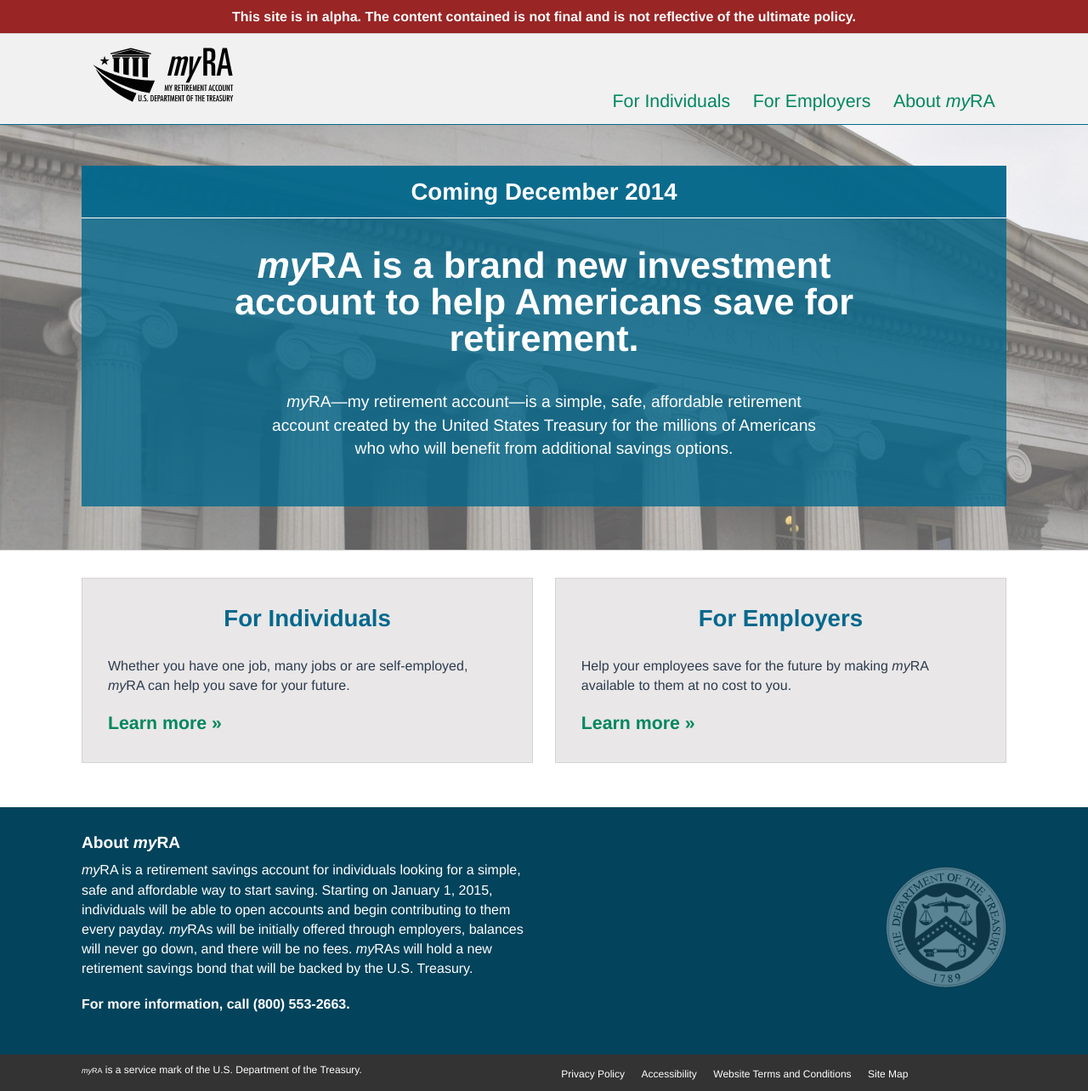
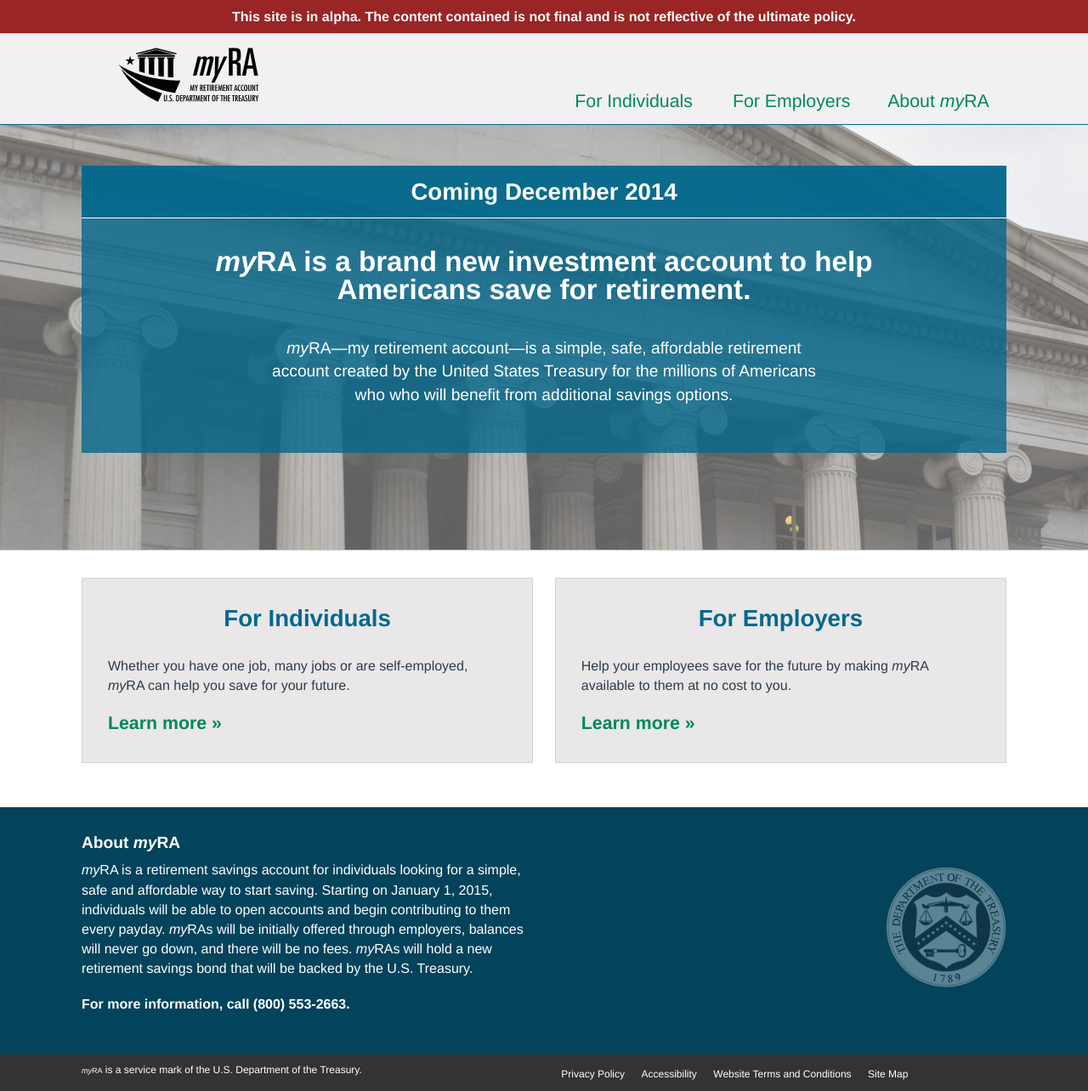
Before and after one commit to 18F/myra, a Jekyll site: the page built from index.html, in a window 1280 px wide. Shown: the whole page at 85% size. Built offline with Jekyll 4.4.1, drawn with Linux system fonts in a browser that asks for light colours; nearby versions of some CDN libraries.

Commit message:
Responsive tweaks

```diff
--- a/static/_sass/_custom.scss
+++ b/static/_sass/_custom.scss
@@ -32,13 +32,17 @@
 
   .container {
     position: relative;
+
+    @include media($tiny-down) {
+      padding: 0;
+    }
   }
 
   hgroup {
     padding: 1em 0;
 
     @include media($medium-up) {
-      float: left;
+      @include span-columns(3);
     }
   }
 
@@ -51,12 +55,10 @@
 .site-nav {
   @include span-columns(12);
   text-align: center;
-
-  ul {
-    display: inline-block;
-  }
+  border-top: 1px solid #c1c1c1;
 
   li {
+    @include span-columns(4, block-collapse);
     float: left;
   }
 
@@ -66,6 +68,10 @@
     display: block;
     padding: em(10);
 
+    @include media($tiny-down) {
+      font-size: .875em;
+    }
+
     &.current-page {
       background: darken($light-gray, 8);
       color: #000;
@@ -78,17 +84,27 @@
     }
   }
 
+
   @include media($medium-up) {
-    @include span-columns(8);
-    float: right;
-
-    ul {
-      float: right;
+    @include span-columns(9);
+    border-top: none;
+
+    li {
+      @include span-columns(3 of 9, block-collapse);
     }
 
     a {
       padding: 3em em(10) .5em;
       font-size: $base-font-size * 1.333;
+    }
+  }
+
+  @include media($large-up) {
+    @include span-columns(6);
+    @include shift(3);
+
+    li {
+      @include span-columns(2 of 6, block-collapse);
     }
   }
 
@@ -143,6 +159,15 @@
   background-size: cover;
   min-height: 500px;
 
+  @include media($tiny-down) {
+    padding: 0;
+    min-height: 0;
+
+    .container {
+      padding: 0;
+    }
+  }
+
   .display,
   .sub-headline {
     @include span-columns(12);
@@ -163,8 +188,8 @@
   .lead-text {
     @include span-columns(12);
     @include shift(0);
+    text-align: center;
     margin-top: 2em;
-    text-align: center;
 
     @include media($large-up) {
       @include span-columns(8);
@@ -194,7 +219,7 @@
   position: absolute;
   top: 0;
   left: 0;
-  padding: .5em 0;
+  padding: .5em;
 }
 
 
@@ -210,6 +235,10 @@
   .sub-headline {
     color: #fff;
   }
+
+  @include media($tiny-down) {
+    padding: 4em .5em 1em .5em;
+  }
 }
 
 .hero-signup {
@@ -217,6 +246,10 @@
   margin-top: 2em;
   background: rgba(#fff, .9);
   padding: 2em;
+
+  @include media($tiny-down) {
+    margin-top: 0;
+  }
 
   .flash-success {
     margin-top: em(10);
--- a/static/_sass/base/_grid-settings.scss
+++ b/static/_sass/base/_grid-settings.scss
@@ -1,11 +1,13 @@
 @import '../neat/neat-helpers';
 
 // Neat Breakpoints
+$tiny: em(480);
 $small: em(600);
 $medium: em(768);
 $large: em(960);
 $largest: em(1088);
 
+$tiny-down: new-breakpoint(max-width $tiny);
 $small-up: new-breakpoint(min-width $small);
 $medium-up: new-breakpoint(min-width $medium);
 $large-up: new-breakpoint(min-width $large);
--- a/static/_sass/base/_typography.scss
+++ b/static/_sass/base/_typography.scss
@@ -46,6 +46,34 @@
   font-weight: 700;
   margin-top: 0;
 }
+
+// For phones
+@include media($tiny-down) {
+  h1,
+  .display {
+    font-size: $base-font-size * 1.602;
+  }
+
+  h2,
+  .call-out,
+  .sub-headline {
+    font-size: $base-font-size * 1.424;
+  }
+
+  h3 {
+    font-size: $base-font-size * 1.266;
+  }
+
+  h4 {
+    font-size: $base-font-size * 1.125;
+  }
+
+  p,
+  li {
+    font-size: $base-font-size;
+  }
+}
+
 
 p {
   margin: 0 0 ($base-line-height * .75);
@@ -101,6 +129,10 @@
   font-weight: 400;
   margin: 0 0 $base-line-height 0;
   text-align: center;
+
+  @include media($tiny-down) {
+    font-size: $base-font-size & 1.424;
+  }
 }
 
 .display {
@@ -108,10 +140,6 @@
   display: block;
   line-height: 1;
   margin-bottom: 0;
-
-  @include media($medium-up) {
-    font-size: 2.7em;
-  }
 }
 
 .sub-headline {
```
